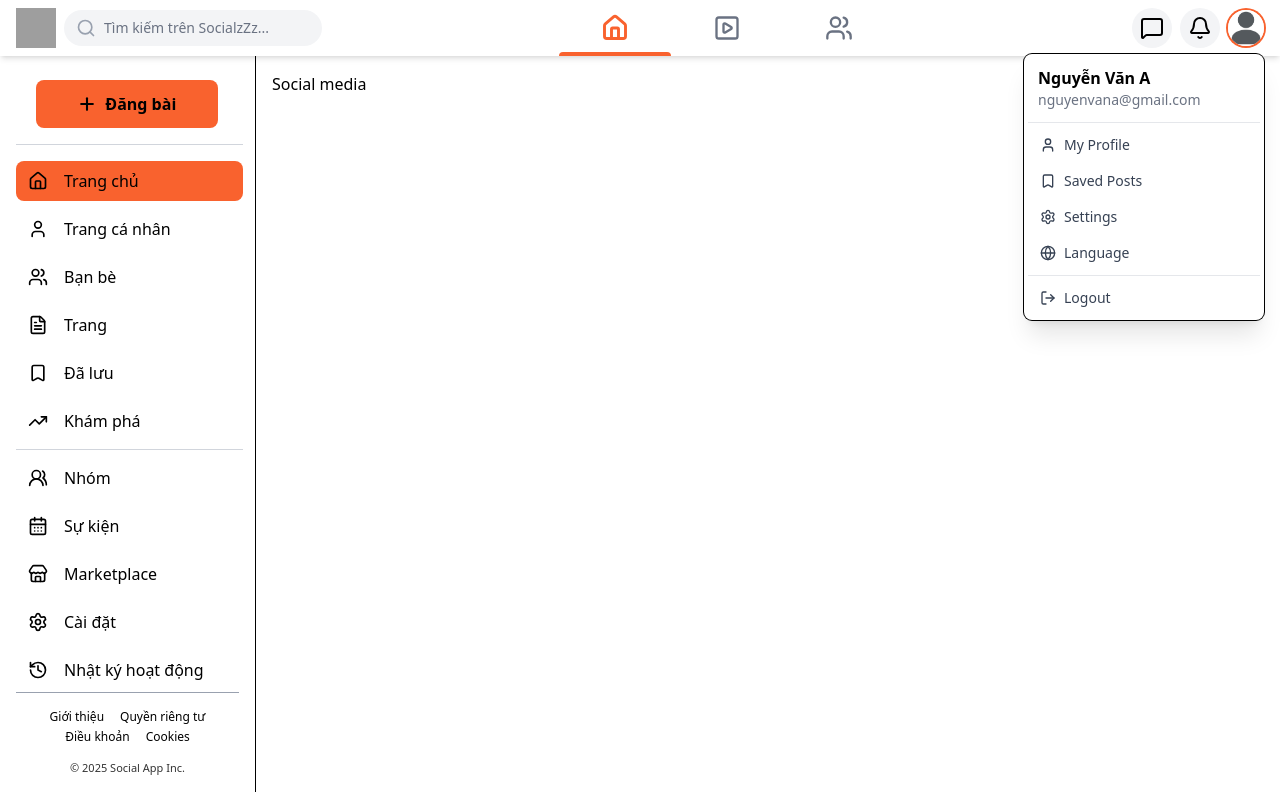
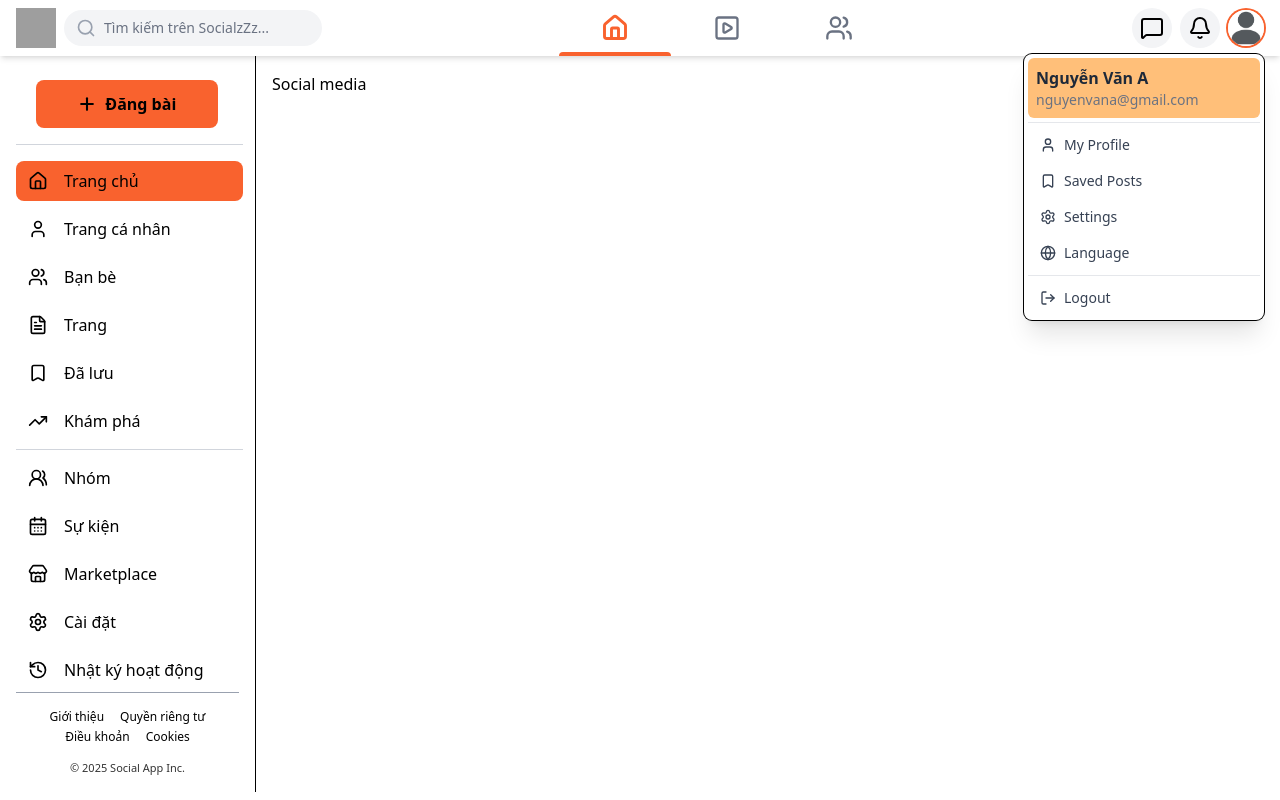
Before and after one commit to paiisenn/Social-Media, a Next.js app in the folder my-app/: page / in a window 1280 px wide. Both pictures are taken after a click on the button "Mở menu người dùng". Built offline with nearby package versions, Linux system fonts and the light colour scheme; grey boxes are pictures that could not be loaded.

Commit message:
fix little bit UI and error for navbar sidebar

```diff
--- a/my-app/src/app/layout.tsx
+++ b/my-app/src/app/layout.tsx
@@ -26,7 +26,7 @@ export default function RootLayout({
   children: React.ReactNode;
 }>) {
   return (
-    <html lang="en">
+    <html lang="en" suppressHydrationWarning>
       <body
         className={`${geistSans.variable} ${geistMono.variable} antialiased`}
       >
--- a/my-app/src/components/layout/Footer.tsx
+++ b/my-app/src/components/layout/Footer.tsx
@@ -1,4 +1,5 @@
 import Link from "next/link";
+import { useEffect, useState } from "react";
 
 const footerLinks = [
   { href: "/about", label: "Giới thiệu" },
@@ -8,6 +9,14 @@ const footerLinks = [
 ];
 
 export function Footer() {
+  const [currentYear, setCurrentYear] = useState<number | null>(null);
+
+  useEffect(() => {
+    // This code runs only on the client, after the component has mounted.
+    // eslint-disable-next-line react-hooks/set-state-in-effect
+    setCurrentYear(new Date().getFullYear());
+  }, []);
+
   return (
     <footer className="border-t pt-4 text-xs border-gray-400 mr-4 mt-2">
       <div className="flex flex-wrap justify-center gap-x-4 gap-y-1">
@@ -15,30 +24,19 @@ export function Footer() {
           <Link
             key={link.href}
             href={link.href}
-            className="
-              relative
-              transition-colors duration-200
-              hover:text-foreground
-              hover:underline
-              hover:text-orange-600
-            "
+            className="group relative transition-colors duration-200 hover:text-foreground hover:underline hover:text-orange-600"
           >
             <span className="relative z-10">{link.label}</span>
             <span
-              className="
-                absolute inset-x-0 -bottom-0.5 h-px
-                scale-x-0 bg-current
-                transition-transform duration-200
-                group-hover:scale-x-100
-              "
+              className="absolute inset-x-0 -bottom-0.5 h-px scale-x-0 bg-current transition-transform duration-200 group-hover:scale-x-100"
             />
           </Link>
         ))}
       </div>
 
-      <p className="mt-4 text-center text-[11px] opacity-80">
-        © {new Date().getFullYear()} Social App Inc.
-      </p>
+      {currentYear && (
+        <p className="mt-4 text-center text-[11px] opacity-80">© {currentYear} Social App Inc.</p>
+      )}
     </footer>
   );
 }
--- a/my-app/src/components/layout/Navbar.tsx
+++ b/my-app/src/components/layout/Navbar.tsx
@@ -16,7 +16,7 @@ import {
   Globe,
 } from "lucide-react";
 import { usePathname } from "next/navigation";
-import React, { useState, useEffect } from "react";
+import React, { useState } from "react";
 
 
 export function Navbar() {
@@ -77,13 +77,14 @@ export function Navbar() {
           </ActionIcon>
 
           {/* Avatar Dropdown */}
-          <div className="relative">
+          <div className="relative" suppressHydrationWarning>
             <button
               onClick={() => setProfileMenuOpen(!isProfileMenuOpen)} // Toggle menu on click
               className={`group relative cursor-pointer flex h-9 w-9 items-center justify-center  rounded-full bg-gray-100 transition-colors duration-200 hover:bg-gray-200 ${isProfileMenuOpen ? "ring-2 ring-[#F9622E]" : "ring-2 ring-gray-400"}`}
               aria-label="Mở menu người dùng"
               aria-expanded={isProfileMenuOpen}
               aria-haspopup="true"
+              suppressHydrationWarning
             >
               <Image
                 src="/userAvatar.png"
@@ -95,19 +96,24 @@ export function Navbar() {
             </button>
 
             {/* Dropdown Menu */}
-            <div // Thêm z-index để đảm bảo dropdown hiển thị trên các phần tử khác
-              className={`absolute right-0 top-full mt-2 w-60 origin-top-right transform rounded-lg bg-white p-1 shadow-xl ring-1 ring-black ring-opacity-5 transition-all duration-200 ease-in-out z-50
-                ${isProfileMenuOpen ? "scale-100 opacity-100" : "scale-95 opacity-0 pointer-events-none"}`}
+            <div
+              // Thêm z-index để đảm bảo dropdown hiển thị trên các phần tử khác
+              // Các class transition, opacity, và scale sẽ tạo hiệu ứng ẩn/hiện mượt mà
+              className={`absolute right-0 top-full mt-2 w-60 origin-top-right transform rounded-lg bg-white p-1 shadow-xl ring-1 ring-black ring-opacity-5 transition-all duration-200 ease-in-out z-50 ${
+                isProfileMenuOpen
+                  ? "scale-100 opacity-100"
+                  : "scale-95 opacity-0 pointer-events-none"
+              }`}
             >
               {/* User Info Section */}
-              <Link href="/profile" onClick={closeProfileMenu} className="block w-full rounded-md p-2 text-left transition-colors duration-150 hover:bg-gray-100">
-                <p className="font-bold flex items-center gap-2">
-                  <span className="text-left ml-0.5">Nguyễn Văn A</span>
+              <div className="block w-full rounded-md p-2 text-left bg-orange-300/90">
+                <p className="font-semibold text-gray-800">
+                  Nguyễn Văn A
                 </p>
-                <p className="text-sm text-gray-500 flex items-center gap-2">
-                  <span className="text-left ml-0.5">nguyenvana@gmail.com</span>
+                <p className="text-sm text-gray-500">
+                  nguyenvana@gmail.com
                 </p>
-              </Link>
+              </div>
               <div className="my-1 h-px bg-gray-200" />
 
               {/* Main Menu Items Section */}
--- a/my-app/src/components/layout/Sidebar.tsx
+++ b/my-app/src/components/layout/Sidebar.tsx
@@ -64,14 +64,12 @@ function SidebarItem({
   );
 }
 
-export function Sidebar() {
-  const pathname = usePathname();
-
+function CreatePostButton() {
   return (
-    <aside className="sticky top-14 hidden h-[calc(100vh-4rem)] w-64 flex-col border-r bg-background py-4 pl-4 md:flex">
-      <div className="scrollbar-thin scrollbar-track-transparent scrollbar-thumb-gray-400 scrollbar-thumb-rounded-full flex-1 overflow-y-auto pr-3 pt-2 py-1">
-        <nav className="flex flex-1 flex-col gap-2">
-          <button className="flex w-[80%] ml-5 cursor-pointer items-center justify-center gap-2 rounded-lg bg-[#f9622e] px-3 py-3 font-semibold text-primary-foreground transition-all hover:scale-105 hover:bg-[#f9622e]/90">
+    <button
+      suppressHydrationWarning
+      className="flex w-[80%] ml-5 cursor-pointer items-center justify-center gap-2 rounded-lg bg-[#f9622e] px-3 py-3 font-semibold text-primary-foreground transition-all hover:scale-105 hover:bg-[#f9622e]/90"
+    >
       <svg
         xmlns="http://www.w3.org/2000/svg"
         width="20"
@@ -89,11 +87,22 @@ export function Sidebar() {
       </svg>
       <span>Đăng bài</span>
     </button>
+  );
+}
+
+export function Sidebar() {
+  const pathname = usePathname();
+
+  return (
+    <aside className="sticky top-14 hidden h-[calc(100vh-4rem)] w-64 flex-col border-r bg-background py-4 pl-4 md:flex">
+      <div className="scrollbar-thin scrollbar-track-transparent scrollbar-thumb-gray-400 scrollbar-thumb-rounded-full flex-1 overflow-y-auto pr-3 pt-2 py-1">
+        <nav className="flex flex-1 flex-col gap-2">
+          <CreatePostButton />
           <div className="my-2 h-px bg-gray-300" />
           <ul className="space-y-2">
-            {navItems.map((item, index) => (
+            {navItems.map((item) => (
               <SidebarItem
-                key={index}
+                key={item.href}
                 {...item}
                 active={pathname === item.href}
               />
@@ -101,9 +110,9 @@ export function Sidebar() {
           </ul>
           <div className="h-px bg-gray-300" />
           <ul className="space-y-2">
-            {secondaryNavItems.map((item, index) => (
+            {secondaryNavItems.map((item) => (
               <SidebarItem
-                key={index}
+                key={item.href}
                 {...item}
                 active={pathname === item.href}
               />
```
Lines whose indentation alone changed are shown as unchanged.
